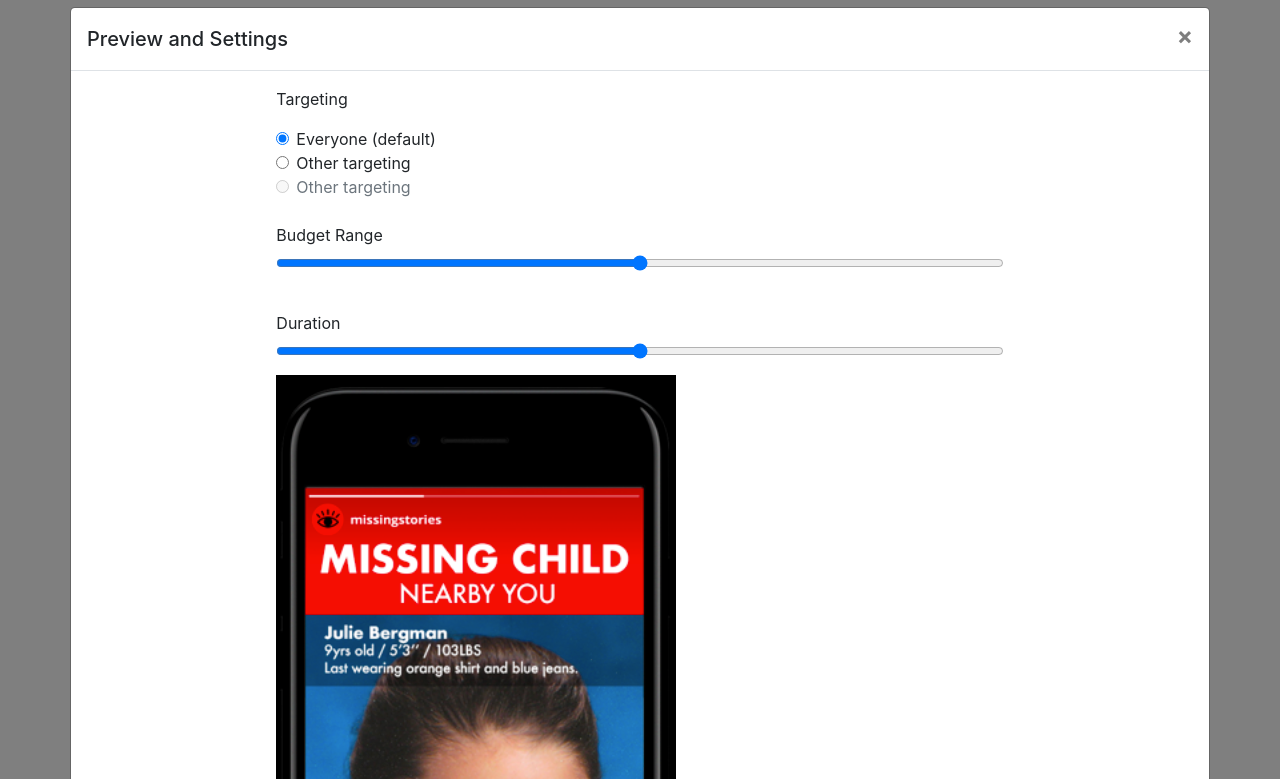
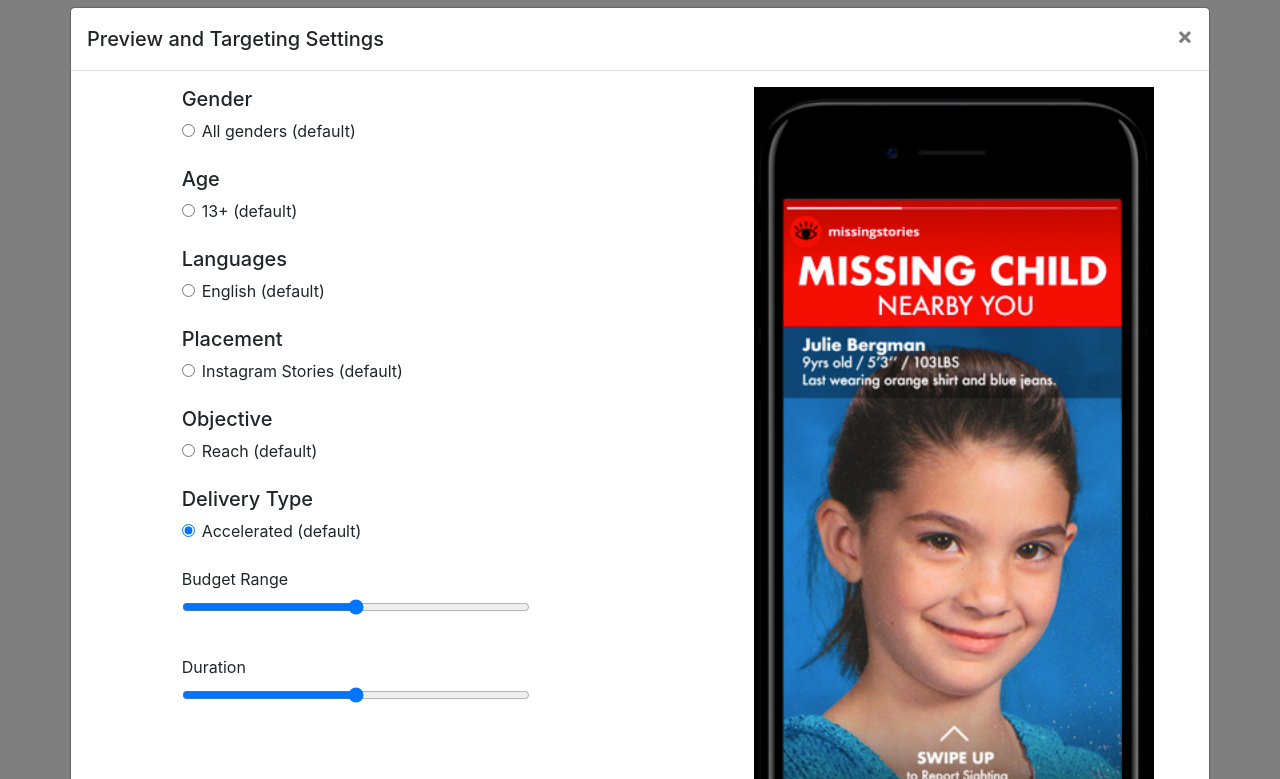
Before and after one commit to VillyDevlioti/Missing-Stories, a plain HTML site: page index.html in a window 1280 px wide. Both pictures are taken after a click on the button "Next Page". Shown: the part 1302-2081 px from the top of the page. Drawn offline with nearby package versions, Linux system fonts and the light colour scheme.

Commit message:
modal changes

```diff
--- a/index.html
+++ b/index.html
@@ -613,60 +613,75 @@
         <div class="modal-dialog modal-dialog-centered modal-xl" role="document">
             <div class="modal-content">
                 <div class="modal-header">
-                    <h5 class="modal-title" id="exampleModalLabel">Preview and Settings</h5>
+                    <h5 class="modal-title" id="exampleModalLabel">Preview and Targeting Settings</h5>
                     <button type="button" class="close" data-dismiss="modal" aria-label="Close">
                     <span aria-hidden="true">&times;</span>
                     </button>
                 </div>
                 <div class="modal-body">
                     <div class="row">
-                        <div class="col-2"></div>
-                        <div class="col-8">
-                            <p>Targeting</p>
+                        <div class="col-1"></div>
+                        <div class="col-4">
+                            <h5>Gender</h5>
                             <div class="form-check">
                                 <input class="form-check-input" type="radio" name="exampleRadios" id="exampleRadios1" value="option1" checked>
                                 <label class="form-check-label" for="exampleRadios1">
-                                    Everyone (default)
+                                    All genders (default)
                                 </label>
                             </div>
+                            <br>
+                            <h5>Age</h5>
                             <div class="form-check">
-                                <input class="form-check-input" type="radio" name="exampleRadios" id="exampleRadios2" value="option2">
-                                <label class="form-check-label" for="exampleRadios2">
-                                    Other targeting
+                                <input class="form-check-input" type="radio" name="exampleRadios" id="exampleRadios1" value="option1" checked>
+                                <label class="form-check-label" for="exampleRadios1">
+                                    13+ (default)
                                 </label>
                             </div>
+                            <br>
+                            <h5>Languages</h5>
                             <div class="form-check">
-                                <input class="form-check-input" type="radio" name="exampleRadios" id="exampleRadios3" value="option3" disabled>
-                                <label class="form-check-label" for="exampleRadios3">
-                                    Other targeting
+                                <input class="form-check-input" type="radio" name="exampleRadios" id="exampleRadios1" value="option1" checked>
+                                <label class="form-check-label" for="exampleRadios1">
+                                    English (default)
                                 </label>
                             </div>
+                            <br>
+                            <h5>Placement</h5>
+                            <div class="form-check">
+                                <input class="form-check-input" type="radio" name="exampleRadios" id="exampleRadios1" value="option1" checked>
+                                <label class="form-check-label" for="exampleRadios1">
+                                    Instagram Stories (default)
+                                </label>
                             </div>
+                            <br>
+                            <h5>Objective</h5>
+                            <div class="form-check">
+                                <input class="form-check-input" type="radio" name="exampleRadios" id="exampleRadios1" value="option1" checked>
+                                <label class="form-check-label" for="exampleRadios1">
+                                    Reach (default)
+                                </label>
                             </div>
-                    <div class="row">
-                        <div class="col-2"></div>
-                        <div class="col-8">
+                            <br>
+                            <h5>Delivery Type</h5>
+                            <div class="form-check">
+                                <input class="form-check-input" type="radio" name="exampleRadios" id="exampleRadios1" value="option1" checked>
+                                <label class="form-check-label" for="exampleRadios1">
+                                    Accelerated (default)
+                                </label>
+                            </div>
                             <div class="form-group">
                                 <br>
                                 <label for="formControlRange">Budget Range</label>
-                                    <input type="range" class="form-control-range" id="formControlRange" data-toggle="tooltip" data-placement="top" >
+                                <input type="range" class="form-control-range" id="budget-range" data-toggle="tooltip" data-placement="top" data-slider-min="100" data-slider-max="5000" data-slider-step="50" data-slider-value="2500" >
                             </div>
-                        </div>
-
-                    </div>
-                    <div class="row">
-                        <div class="col-2"></div>
-                        <div class="col-8">
                             <div class="form-group">
                                 <br>
                                 <label for="formControlRange">Duration</label>
-                                    <input type="range" class="form-control-range" id="formControlRange" data-toggle="tooltip" data-placement="top" >
+                                <input type="range" class="form-control-range" id="days-ranges" data-toggle="tooltip" data-placement="top" data-slider-min="1" data-slider-max="24" data-slider-step="1" data-slider-value="12" >
                             </div>
                         </div>
-                    </div>
-                    <div class="row">
-                        <div class="col-2"></div>
-                        <div class="col-8">
+                        <div class="col-1"></div>
+                        <div class="col-4" style="padding-left: 10%;">
                             <img src="images/missing-kid-preview.png">
                         </div>
                     </div>
@@ -679,6 +694,8 @@
         </div>
     </div>
 
+    <!-- Modal -->
+
 
 <script src="./javascript/function.js"></script>
 </body>
--- a/javascript/function.js
+++ b/javascript/function.js
@@ -6,8 +6,7 @@ $(document).ready(function() {
           });
           var values = {};
     });
-    $(function () {
-        $('[data-toggle="tooltip"]').tooltip()
-    })
+    $('#budget-range').tooltip('show');
+    console.log("tooltip shows");
 
 });
```
Lines whose indentation alone changed are shown as unchanged.
